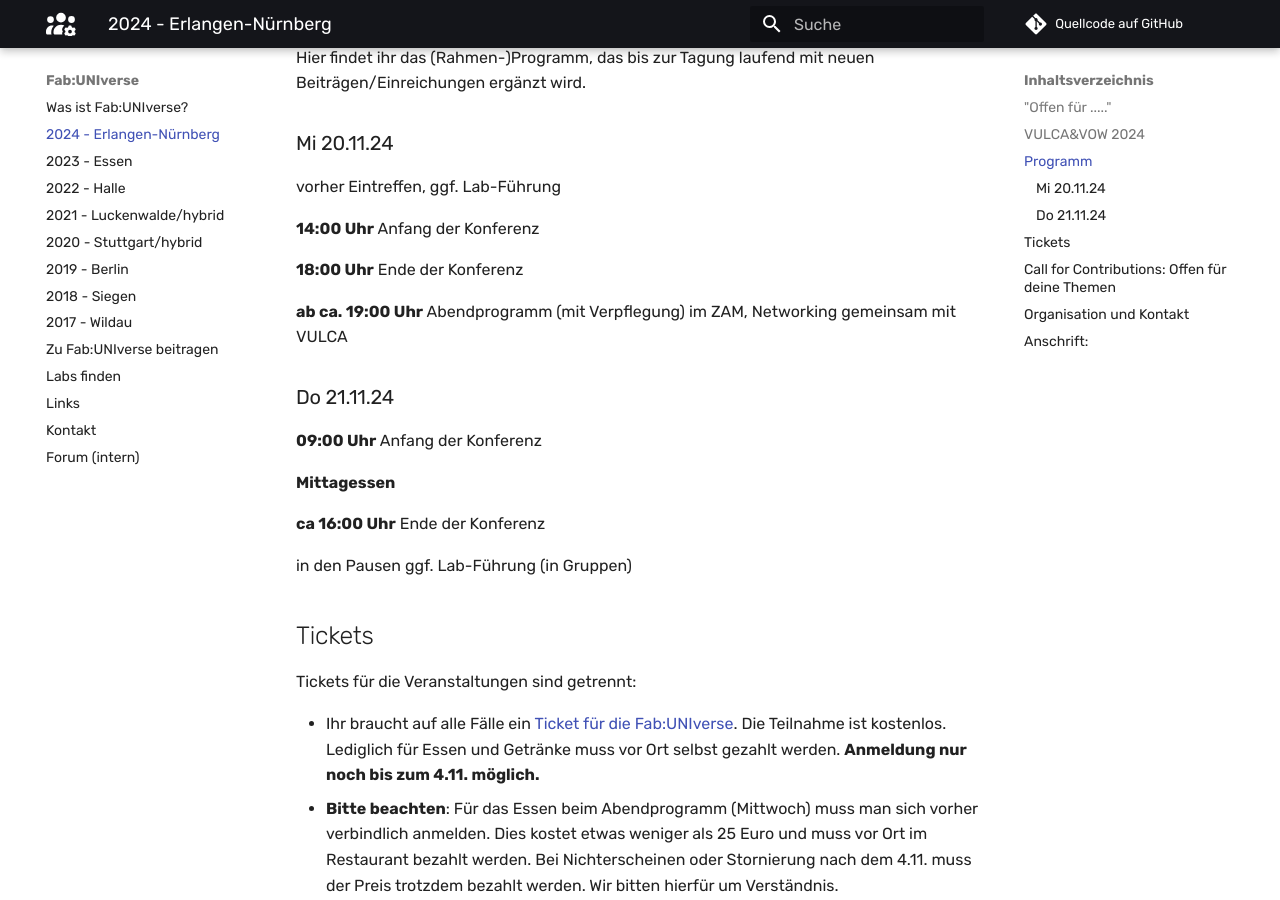
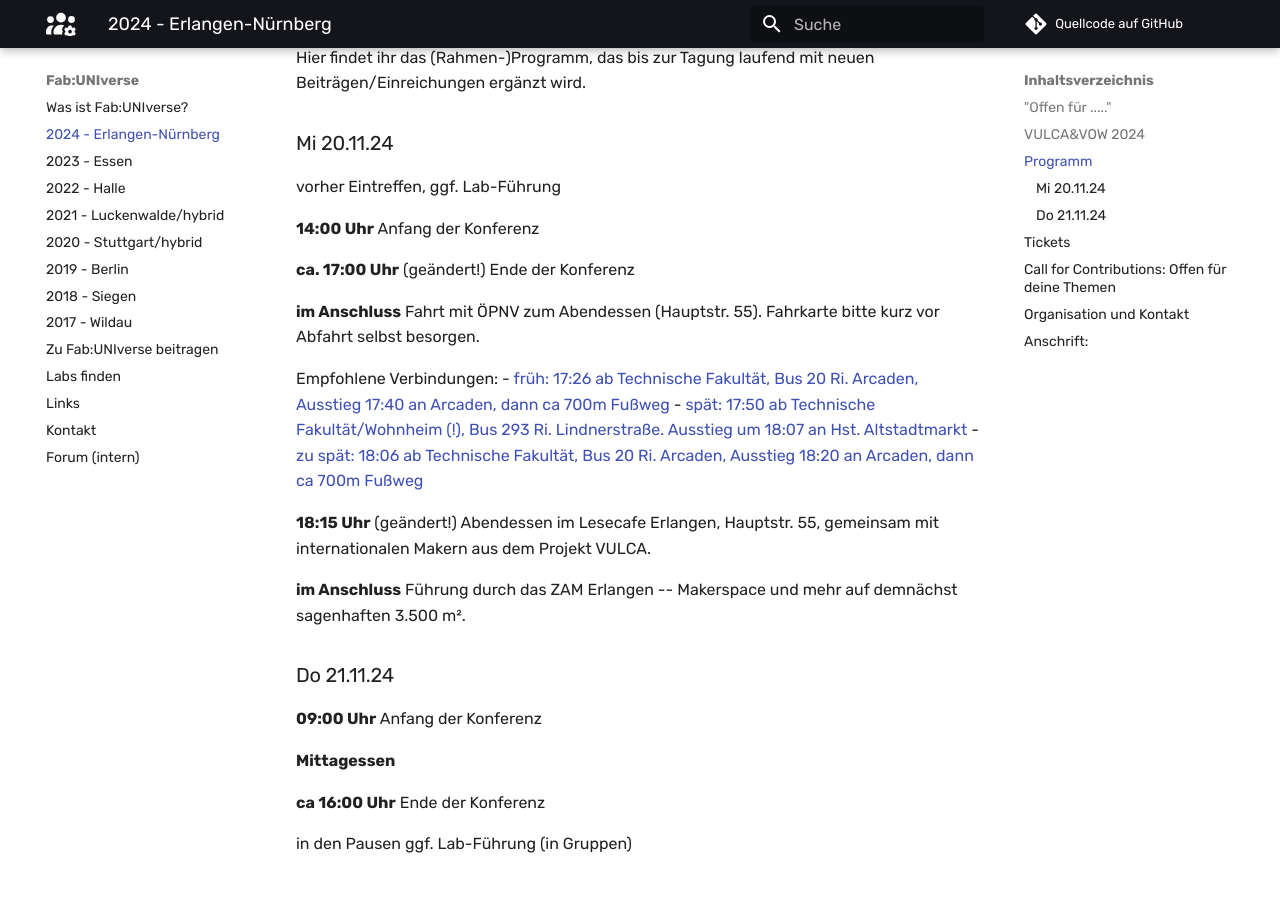
Before and after one commit to fabuniverse/website, an MkDocs documentation site: the page built from docs/2024.md, in a window 1280 px wide and 900 px high, scrolled down 910 px. Built offline with MkDocs 1.6.1 and Material for MkDocs 9.7.7, drawn with Linux system fonts in a browser that asks for light colours; comment, search, counter and statistics services are not loaded.

Commit message:
Zeit Abendessen, Busverbindungen

```diff
--- a/docs/2024.md
+++ b/docs/2024.md
@@ -25,10 +25,18 @@ vorher Eintreffen, ggf. Lab-Führung
 
 **14:00 Uhr** Anfang der Konferenz
 
-**18:00 Uhr** Ende der Konferenz
+**ca. 17:00 Uhr** (geändert!) Ende der Konferenz
 
-**ab ca. 19:00 Uhr** Abendprogramm (mit Verpflegung) im ZAM, Networking gemeinsam mit VULCA
+**im Anschluss** Fahrt mit ÖPNV zum Abendessen (Hauptstr. 55). Fahrkarte bitte kurz vor Abfahrt selbst besorgen.
 
+Empfohlene Verbindungen:
+- [früh: 17:26 ab Technische Fakultät, Bus 20 Ri. Arcaden, Ausstieg 17:40 an Arcaden, dann ca 700m Fußweg](https://www.bahn.de/buchung/start?vbid=c61a85fd-1d90-41c7-9a59-43fb046baa3d)
+- [spät: 17:50 ab Technische Fakultät/Wohnheim (!), Bus 293 Ri. Lindnerstraße. Ausstieg um 18:07 an Hst. Altstadtmarkt](https://www.bahn.de/buchung/start?vbid=cfbabf95-26c0-415d-b896-12bf7c20182c)
+- [zu spät: 18:06 ab Technische Fakultät, Bus 20 Ri. Arcaden, Ausstieg 18:20 an Arcaden, dann ca 700m Fußweg](https://www.bahn.de/buchung/start?vbid=cf14f820-687d-4624-a2a8-d0940214818e)
+
+**18:15 Uhr** (geändert!) Abendessen im Lesecafe Erlangen, Hauptstr. 55, gemeinsam mit internationalen Makern aus dem Projekt VULCA.
+
+**im Anschluss** Führung durch das ZAM Erlangen -- Makerspace und mehr auf demnächst sagenhaften 3.500 m².
 
 ### Do 21.11.24
 
```
